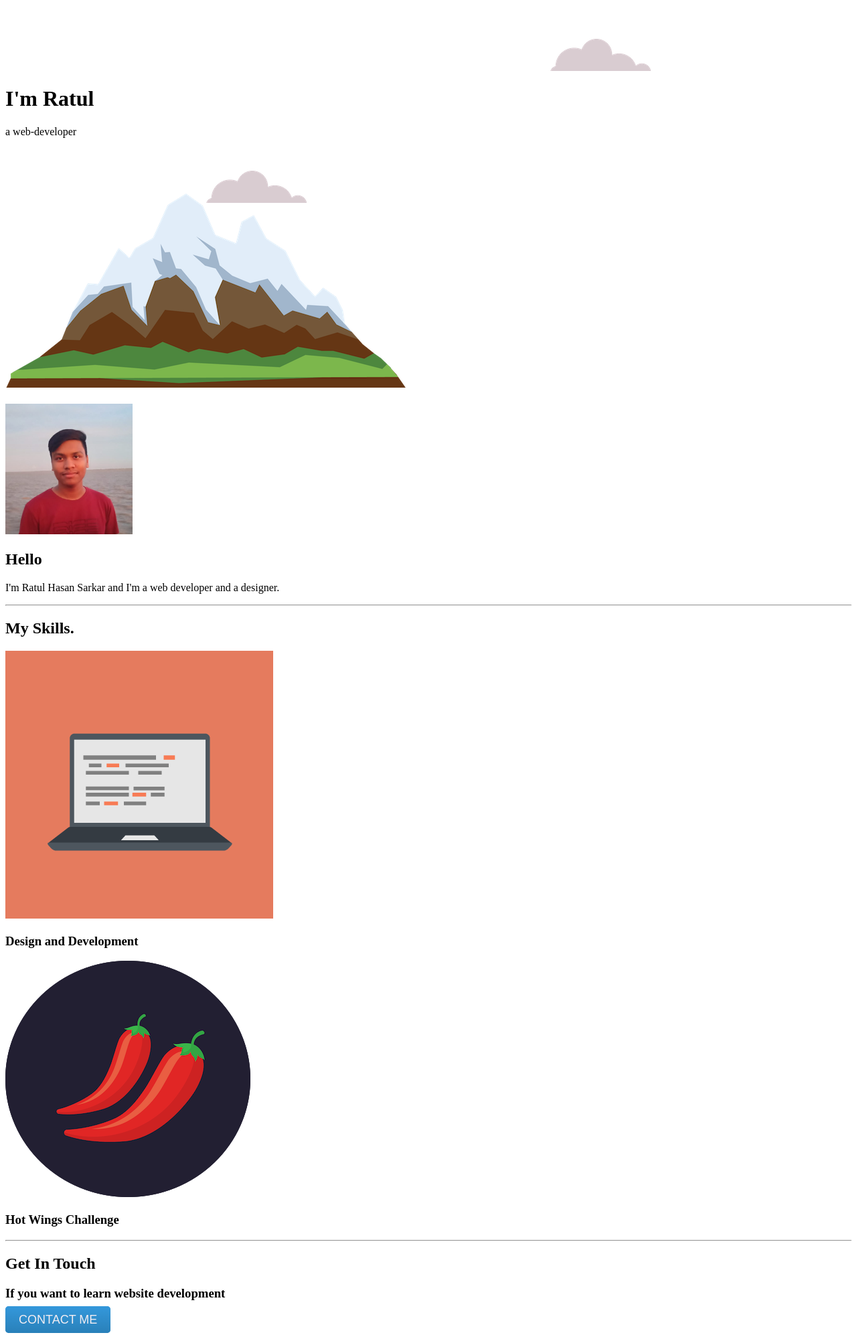
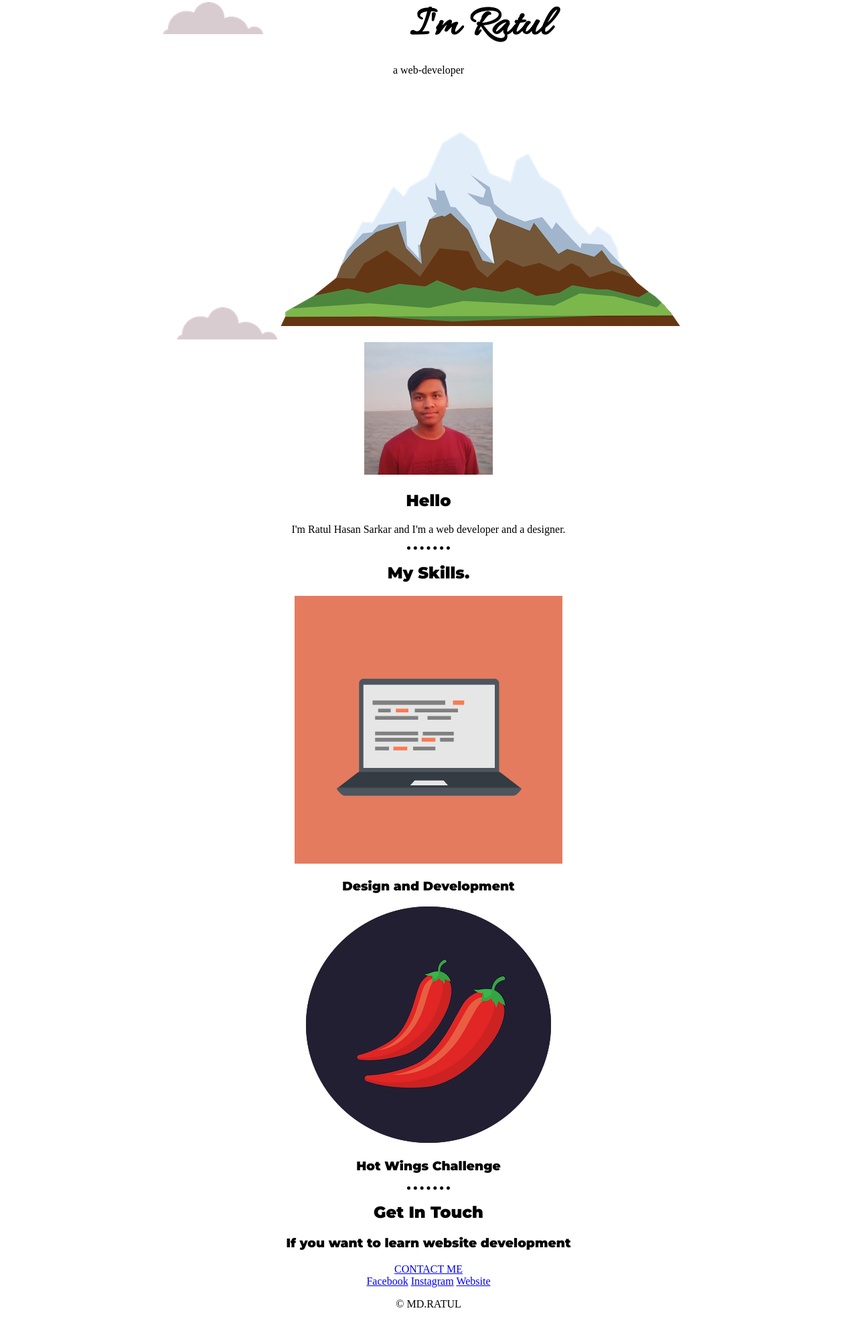
Before and after one commit to Ratul2031/Simple-website, a plain HTML site: page index.html in a window 1280 px wide. Shown: the top 1994 px of the page at 67% size. After the commit the page ends 1973 px from the top, so only its background shows below. Drawn offline with Linux system fonts and the light colour scheme.

Commit message:
Update styles1.css

```diff
--- a/styles1.css
+++ b/styles1.css
@@ -1,8 +1,8 @@
-.body{
+body{
   margin: 0;
   text-align: center;
 }
-.h1{
+h1{
   width: 10%;
   margin: 0 auto;
   font-family: 'Allura', cursive;
@@ -10,40 +10,40 @@
   display: inline-block;
   width: 50%;
 }
-.h2,.h3{
+h2,h3{
   font-family: 'Montserrat', sans-serif;
 }
 .div{
   background-color: #E4F9F5;
 }
-.bottom-cloud{
+bottom-cloud{
   position: absolute;
   left: 300px;
   bottom: 300px;
 }
-.top-cloud{
+top-cloud{
   position: absolute;
   right: 300px;
   top: 50px;
 }
-.top-container{
+top-container{
   position: relative;
   padding-top: 100px;
 }
 .mountain-img{
   padding-bottom: 20px;
 }
-.p{
+p{
   font-weight: normal;
 }
-.hr{
+hr{
   width: 5%;
   border-style: none;
   border-top-style: dotted;
   border-color: black;
   border-width: 5px;
 }
-.btn {
+btn {
   background: #3498db;
   background-image: -webkit-linear-gradient(top, #3498db, #2980b9);
   background-image: -moz-linear-gradient(top, #3498db, #2980b9);
@@ -60,7 +60,7 @@
   text-decoration: none;
 }
 
-.btn:hover {
+btn:hover {
   background: #053857;
   background-image: -webkit-linear-gradient(top, #053857, #11f0f0);
   background-image: -moz-linear-gradient(top, #053857, #11f0f0);
@@ -69,19 +69,19 @@
   background-image: linear-gradient(to bottom, #053857, #11f0f0);
   text-decoration: none;
 }
-.bottom-container{
+bottom-container{
   padding:50px 0 20px;
   background-color: #66BFBF;
 }
-.footer-link{
+footer-link{
   margin: 10px 20px
 }
-.footer-link:hover{
+footer-link:hover{
   color: white;
 }
-.copyright{
+copyright{
   color: white;
 }
-.middle-container{
+middle-container{
   padding-bottom: 30px;
 }
```
